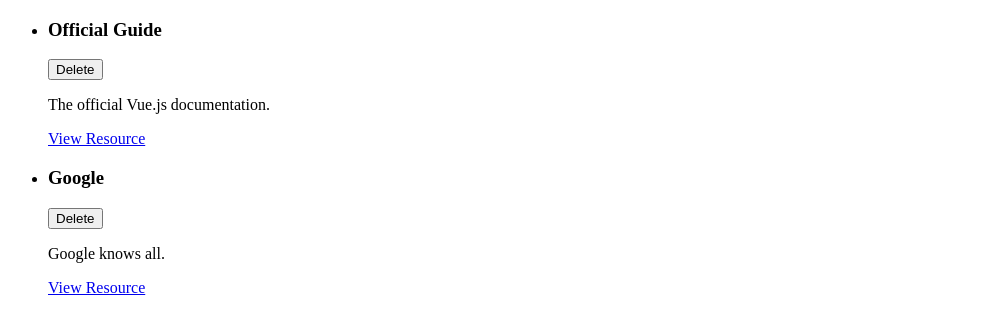
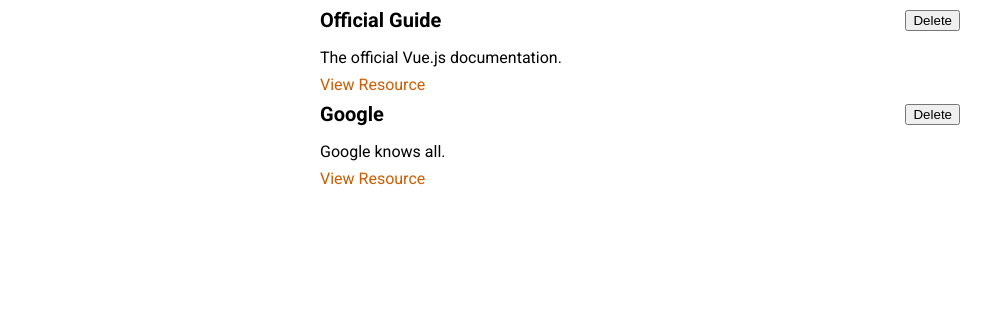
Before and after one commit to butters5789/vue-tcg-learning-resources-app, a Vue app: page / in a window 1280 px wide. Shown: the top 334 px of the page, without its empty margins (0-991 px from the left). Built offline with nearby package versions, Linux system fonts and the light colour scheme.

Commit message:
add learning resources component

```diff
--- a/src/App.vue
+++ b/src/App.vue
@@ -1,21 +1,13 @@
 <template>
-  <ul>
-    <learning-resource
-      v-for="learningResource in learningResources"
-      :key="learningResource.id"
-      :description="learningResource.description"
-      :link="learningResource.link"
-      :title="learningResource.title"
-    />
-  </ul>
+  <learning-resources :resources="learningResources"></learning-resources>
 </template>
 
 <script>
-import LearningResource from './components/learning-resources/LearningResource.vue';
+import LearningResources from './components/learning-resources/LearningResources.vue';
 
 export default {
   components: {
-    LearningResource,
+    LearningResources,
   },
   data() {
     return {
@@ -38,4 +30,18 @@
 };
 </script>
 
-<style></style>
+<style>
+@import url('https://fonts.googleapis.com/css2?family=Roboto:wght@400;700&display=swap');
+
+* {
+  box-sizing: border-box;
+}
+
+html {
+  font-family: 'Roboto', sans-serif;
+}
+
+body {
+  margin: 0;
+}
+</style>
--- a/src/components/learning-resources/LearningResource.vue
+++ b/src/components/learning-resources/LearningResource.vue
@@ -35,4 +35,34 @@
 };
 </script>
 
-<style></style>
+<style scoped>
+li {
+  margin: auto;
+  max-width: 40rem;
+}
+
+header {
+  display: flex;
+  justify-content: space-between;
+  align-items: center;
+}
+
+h3 {
+  font-size: 1.25rem;
+  margin: 0.5rem 0;
+}
+
+p {
+  margin: 0.5rem 0;
+}
+
+a {
+  text-decoration: none;
+  color: #ce5c00;
+}
+
+a:hover,
+a:active {
+  color: #c89300;
+}
+</style>
--- /dev/null
+++ b/src/components/learning-resources/LearningResources.vue
@@ -0,0 +1,37 @@
+<template>
+  <ul>
+    <learning-resource
+      v-for="resource in resources"
+      :key="resource.id"
+      :description="resource.description"
+      :link="resource.link"
+      :title="resource.title"
+    ></learning-resource>
+  </ul>
+</template>
+
+<script>
+import LearningResource from './LearningResource.vue';
+
+export default {
+  components: {
+    LearningResource,
+  },
+  props: {
+    resources: {
+      type: Array,
+      required: true,
+    },
+  },
+};
+</script>
+
+<style scoped>
+ul {
+  list-style: none;
+  margin: 0;
+  padding: 0;
+  margin: auto;
+  max-width: 40rem;
+}
+</style>
```
